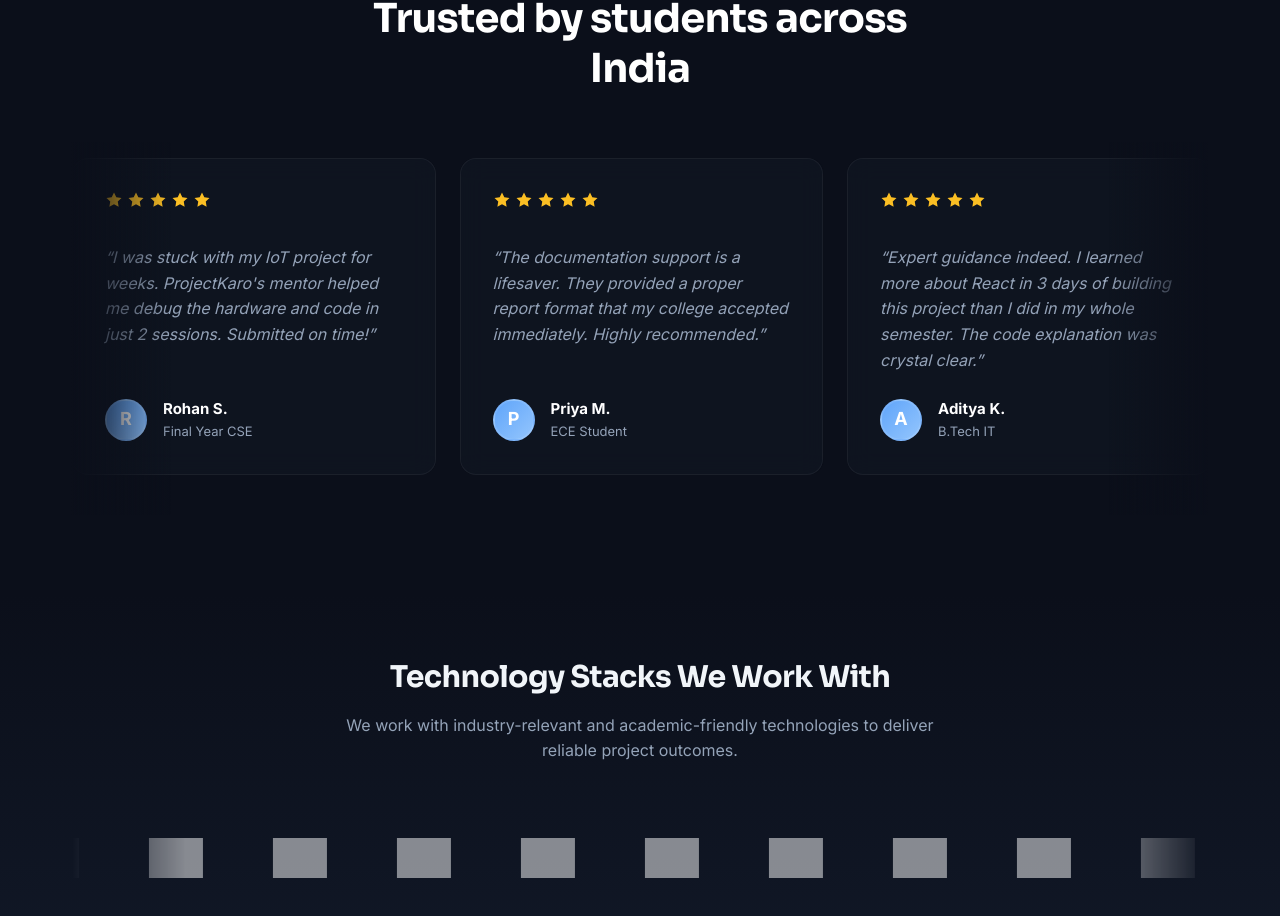
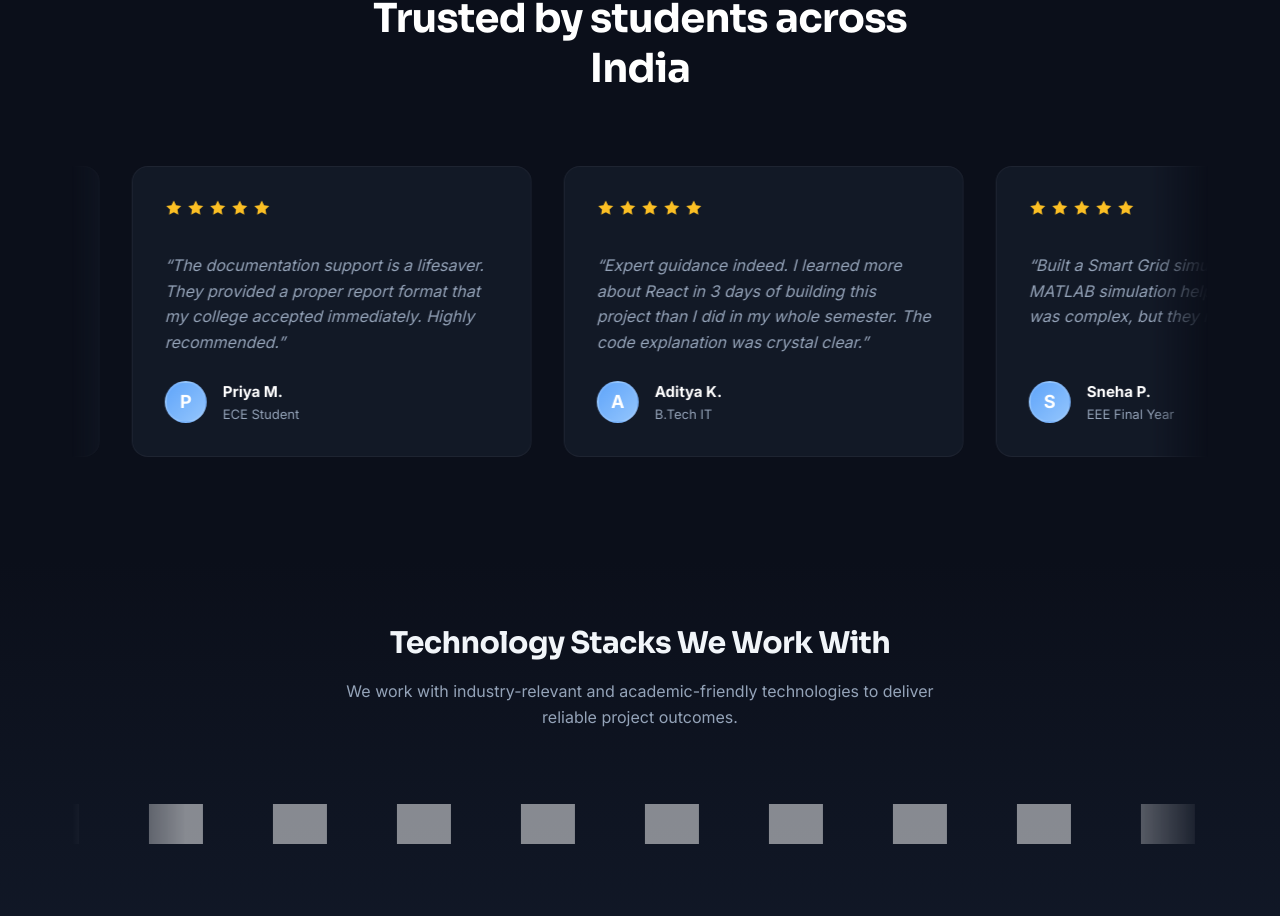
Before and after one commit to bolusaniakshaykumar/projectkaro, a Next.js app: page / in a window 1280 px wide. Shown: the part 3491-4407 px from the top of the page. Built offline with nearby package versions, Linux system fonts and the light colour scheme; grey boxes are pictures that could not be loaded.

Commit message:
testimonials

```diff
--- a/src/components/Testimonials/Testimonials.module.css
+++ b/src/components/Testimonials/Testimonials.module.css
@@ -24,63 +24,50 @@
     color: #fff;
 }
 
-.carouselWrapper {
+.scrollContainer {
     position: relative;
+    width: 100%;
+    overflow: hidden;
+    mask-image: linear-gradient(to right, transparent 0%, black 5%, black 95%, transparent 100%);
+    -webkit-mask-image: linear-gradient(to right, transparent 0%, black 5%, black 95%, transparent 100%);
 }
 
-/* Horizontal Scroll Container */
-.carousel {
+.track {
     display: flex;
-    gap: 1.5rem;
-    overflow-x: auto;
-    scroll-snap-type: x mandatory;
-    padding: 1rem 1rem 2.5rem;
-    /* Bottom padding for hover effects */
-    margin: 0 -1rem;
-    /* Bleed on mobile */
-    scrollbar-width: none;
-    /* Firefox */
-    -ms-overflow-style: none;
-    /* IE/Edge */
+    width: max-content;
+    gap: 2rem;
+    padding: 1.5rem 0;
+    animation: scroll 80s linear infinite;
+    /* Slow smooth scroll */
 }
 
-.carousel::-webkit-scrollbar {
-    display: none;
-    /* Chrome/Safari */
+.track:hover {
+    animation-play-state: paused;
 }
 
-@media (min-width: 768px) {
-    .carousel {
-        padding: 1rem 0 2.5rem;
-        margin: 0;
+@keyframes scroll {
+    0% {
+        transform: translateX(0);
+    }
+
+    100% {
+        transform: translateX(-50%);
     }
 }
 
 .cardWrapper {
-    flex: 0 0 85%;
-    /* Mobile: Shows 85% of card to hint scroll */
-    scroll-snap-align: center;
-    min-width: 0;
-    /* Flexbox fix */
+    width: 320px;
+    flex-shrink: 0;
 }
 
-@media (min-width: 600px) {
+@media (min-width: 768px) {
     .cardWrapper {
-        flex: 0 0 45%;
-        /* Tablet: 2 cards */
-        scroll-snap-align: start;
-    }
-}
-
-@media (min-width: 1024px) {
-    .cardWrapper {
-        flex: 0 0 32%;
-        /* Desktop: 3 cards */
+        width: 400px;
     }
 }
 
 .card {
-    background: rgba(30, 41, 59, 0.2);
+    background: rgba(30, 41, 59, 0.4);
     backdrop-filter: blur(12px);
     border: 1px solid rgba(255, 255, 255, 0.05);
     border-radius: var(--radius-xl);
@@ -90,46 +77,14 @@
     height: 100%;
     transition: all 0.3s ease;
     user-select: none;
-    /* easier scrolling */
 }
 
 .cardWrapper:hover .card {
     transform: translateY(-5px);
-    background: rgba(30, 41, 59, 0.4);
+    background: rgba(30, 41, 59, 0.6);
     border-color: rgba(96, 165, 250, 0.3);
     box-shadow: 0 10px 40px -10px rgba(0, 0, 0, 0.5);
 }
-
-/* Fading Edges */
-.fadeLeft,
-.fadeRight {
-    position: absolute;
-    top: 0;
-    bottom: 0;
-    width: 100px;
-    pointer-events: none;
-    z-index: 10;
-    display: none;
-}
-
-@media (min-width: 768px) {
-
-    .fadeLeft,
-    .fadeRight {
-        display: block;
-    }
-
-    .fadeLeft {
-        left: -1px;
-        background: linear-gradient(to right, var(--color-bg) 0%, transparent 100%);
-    }
-
-    .fadeRight {
-        right: -1px;
-        background: linear-gradient(to left, var(--color-bg) 0%, transparent 100%);
-    }
-}
-
 
 .stars {
     display: flex;
@@ -149,7 +104,7 @@
 }
 
 .card:hover .text {
-    color: var(--color-text);
+    color: #e2e8f0;
 }
 
 .author {
--- a/src/components/Testimonials/Testimonials.tsx
+++ b/src/components/Testimonials/Testimonials.tsx
@@ -1,7 +1,6 @@
 "use client";
 
 import styles from "./Testimonials.module.css";
-import { useRef } from "react";
 
 const REVIEWS = [
     {
@@ -40,13 +39,33 @@ const REVIEWS = [
         text: "I wanted a unique project for my placement resume. We built a full-stack e-commerce app. It definitely helped me crack my interview.",
         rating: 5,
     },
+    {
+        name: "Vikram S.",
+        role: "Mechanical Final Year",
+        text: "My SolidWorks design needed complex motion analysis. ProjectKaro connected me with a mentor who knew exactly how to fix the simulation errors.",
+        rating: 5,
+    },
+    {
+        name: "Meera L.",
+        role: "Civil Engineering",
+        text: "The project report and structural analysis help were detailed and accurate. I scored the highest in my batch thanks to the quality documentation.",
+        rating: 5,
+    },
+    {
+        name: "Rahul T.",
+        role: "Android Developer",
+        text: "I built a Flutter clone of a food delivery app with their help. The backend integration part was tricky, but their guidance made it easy.",
+        rating: 5,
+    },
+    {
+        name: "Divya N.",
+        role: "Data Science Student",
+        text: "Helped me build a predictive model using Python and Scikit-learn. The explanation of the ML algorithms was better than my college lectures.",
+        rating: 5,
+    },
 ];
 
 export default function Testimonials() {
-    const scrollRef = useRef<HTMLDivElement>(null);
-
-    // Optional: Auto-scroll or buttons can be added here
-
     return (
         <section className={styles.section} aria-labelledby="testimonials-heading">
             <div className="container">
@@ -55,11 +74,37 @@ export default function Testimonials() {
                     Trusted by students across India
                 </h2>
 
-                {/* Carousel Container */}
-                <div className={styles.carouselWrapper}>
-                    <div className={styles.carousel} ref={scrollRef}>
+                {/* Infinite Scroll Container */}
+                <div className={styles.scrollContainer}>
+                    <div className={styles.track}>
+                        {/* Set 1 */}
                         {REVIEWS.map((review, i) => (
-                            <div key={i} className={styles.cardWrapper}>
+                            <div key={`s1-${i}`} className={styles.cardWrapper}>
+                                <div className={styles.card}>
+                                    <div className={styles.stars} aria-label={`${review.rating} out of 5 stars`}>
+                                        {[...Array(review.rating)].map((_, j) => (
+                                            <svg key={j} width="18" height="18" viewBox="0 0 24 24" fill="currentColor" className={styles.star}>
+                                                <path d="M12 2l3.09 6.26L22 9.27l-5 4.87 1.18 6.88L12 17.77l-6.18 3.25L7 14.14 2 9.27l6.91-1.01L12 2z" />
+                                            </svg>
+                                        ))}
+                                    </div>
+                                    <p className={styles.text}>&ldquo;{review.text}&rdquo;</p>
+                                    <div className={styles.author}>
+                                        <div className={styles.avatar}>
+                                            {review.name.charAt(0)}
+                                        </div>
+                                        <div>
+                                            <div className={styles.name}>{review.name}</div>
+                                            <div className={styles.role}>{review.role}</div>
+                                        </div>
+                                    </div>
+                                </div>
+                            </div>
+                        ))}
+
+                        {/* Set 2 (Duplicate) */}
+                        {REVIEWS.map((review, i) => (
+                            <div key={`s2-${i}`} className={styles.cardWrapper}>
                                 <div className={styles.card}>
                                     <div className={styles.stars} aria-label={`${review.rating} out of 5 stars`}>
                                         {[...Array(review.rating)].map((_, j) => (
@@ -82,7 +127,8 @@ export default function Testimonials() {
                             </div>
                         ))}
                     </div>
-                    {/* Fading Edges for Visual Cue */}
+
+                    {/* Fading Edges */}
                     <div className={styles.fadeLeft} aria-hidden="true" />
                     <div className={styles.fadeRight} aria-hidden="true" />
                 </div>
```
